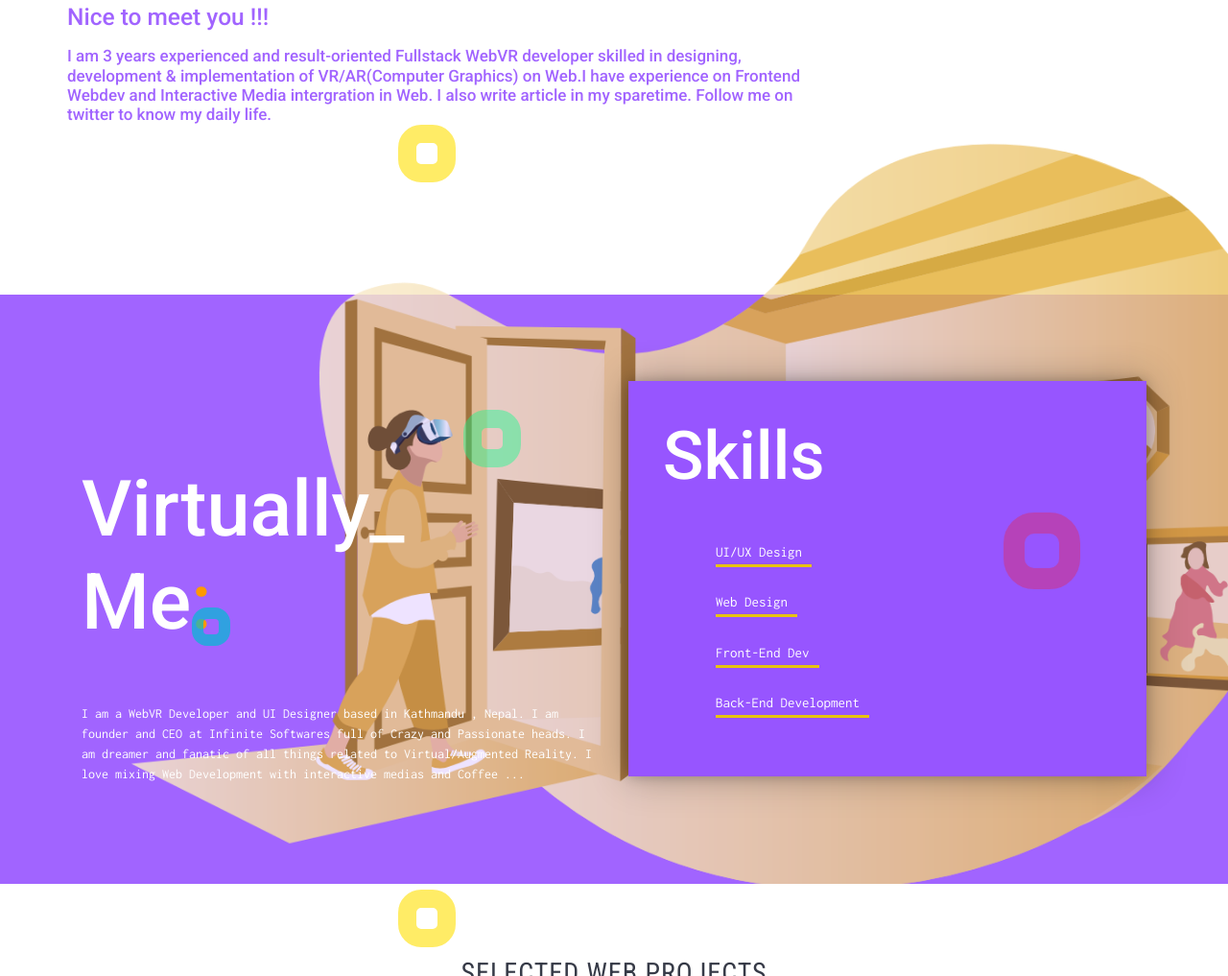
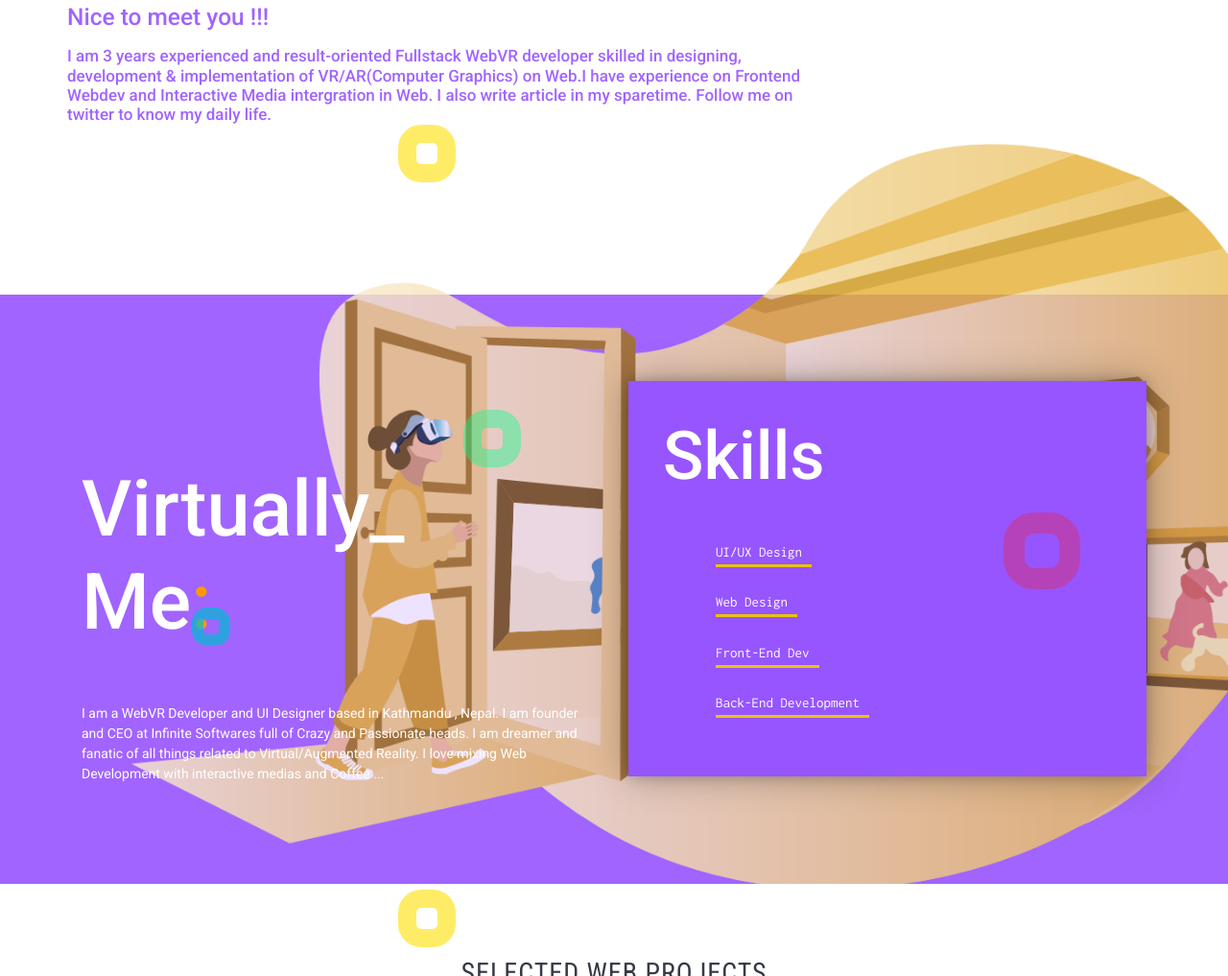
Before and after one commit to pravinpoudel/pravinstatic.github.io, a website: page index.html in a window 1280 px wide. Shown: the part 490-1507 px from the top of the page at 96% size. Drawn offline with nearby package versions, Linux system fonts and the light colour scheme.

Commit message:
virtually_description font comment

```diff
--- a/style.css
+++ b/style.css
@@ -113,7 +113,7 @@ section {
   /* text-align: center; */
 
   /* font-size: 22px; */
-  font-family: "Inconsolata", monospace;
+  /* font-family: "Inconsolata", monospace; */
 }
 
 .small_explain h6{
```
